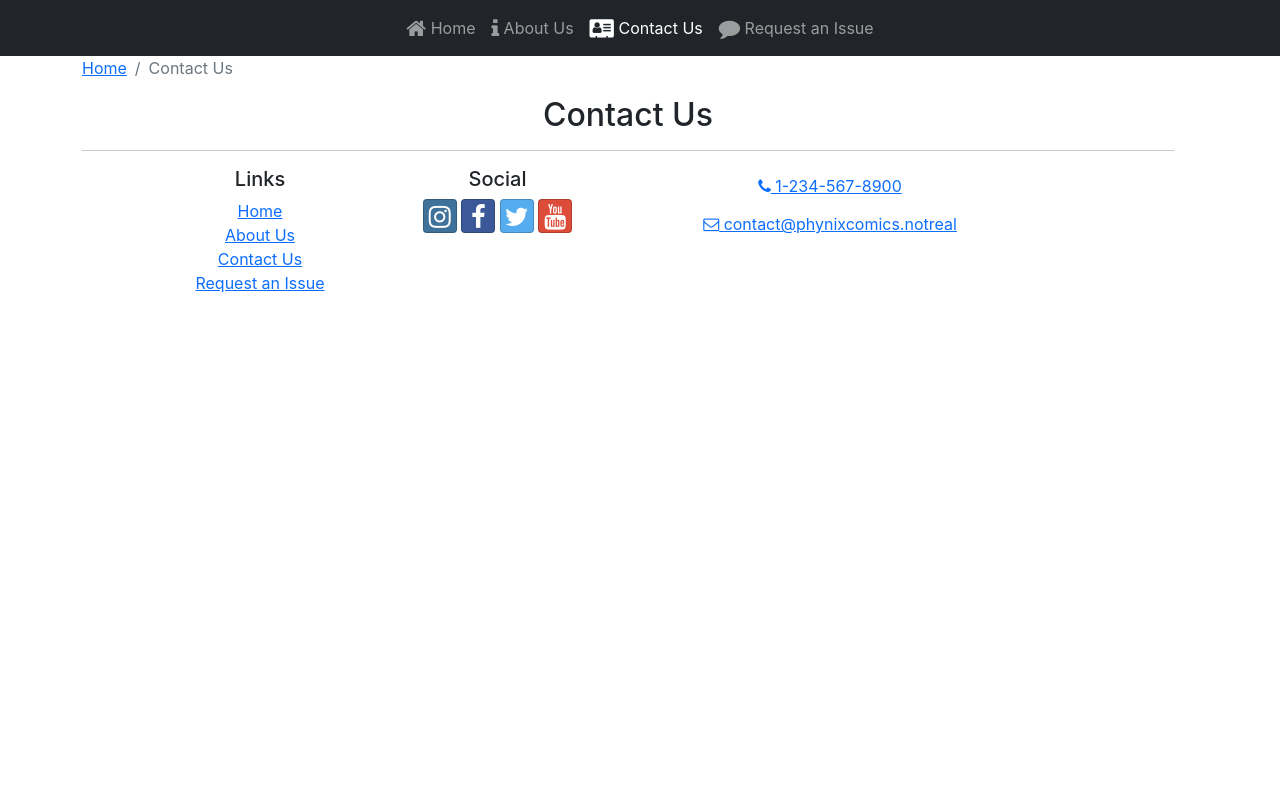
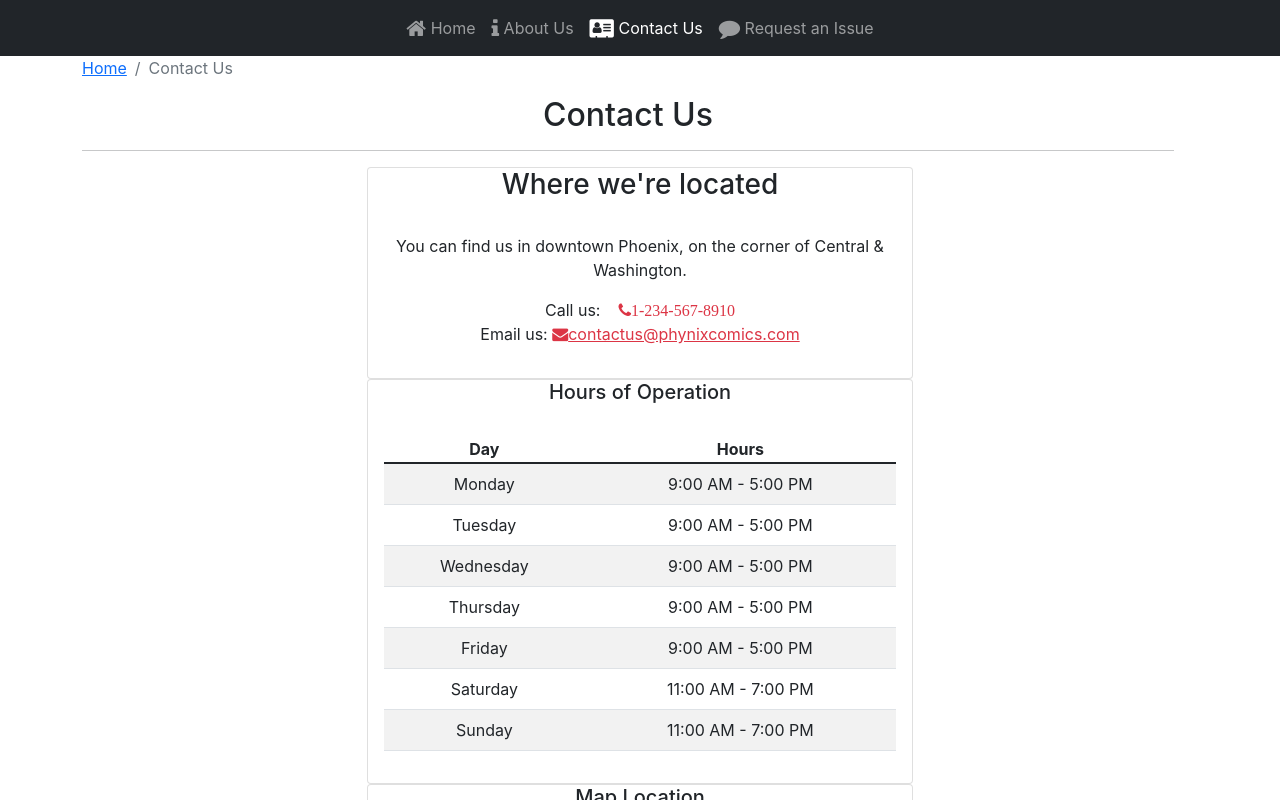
Before and after one commit to jdcnosse/ReactPortfolio, a React (Create React App) app: page /contact in a window 1280 px wide. Shown: the top 800 px of the page. Built offline with nearby package versions, Linux system fonts and the light colour scheme.

Commit message:
Adding Contact Page and About Page substance

```diff
--- a/src/App.js
+++ b/src/App.js
@@ -4,13 +4,13 @@
 import AboutPage from './pages/AboutPage';
 import ContactPage from './pages/ContactPage';
 import RequestPage from './pages/RequestPage';
-import Header from './components/Header';
+import Navigation from './components/Navigation';
 import Footer from './components/Footer';
 
 function App() {
   return (
     <div className="App">
-      <Header />
+      <Navigation />
       <Routes>
         <Route path='/' element={<HomePage />} />
         <Route path='about' element={<AboutPage />} />
--- a/src/components/Header.js
+++ b/src/components/Navigation.js
@@ -2,7 +2,7 @@
 import { Navbar, NavbarToggler, Nav, NavItem, Collapse } from 'reactstrap';
 import { NavLink } from 'react-router-dom';
 
-const Header = () => {
+const Navigation = () => {
 
     const [menuOpen, setMenuOpen] = useState(false);
 
@@ -37,4 +37,4 @@
     );
 };
 
-export default Header;
+export default Navigation;
--- a/src/components/SubHeader.js
+++ b/src/components/SubHeader.js
@@ -1,7 +1,7 @@
 import { Col, Row, Breadcrumb, BreadcrumbItem } from 'reactstrap';
 import { Link } from 'react-router-dom';
 
-const SubHeader = ({current, detail}) => {
+const SubHeader = ({current}) => {
     return (
         <Row>
             <Col>
--- /dev/null
+++ b/src/features/contact/HoursCard.js
@@ -0,0 +1,51 @@
+import { Table, Card, CardTitle, CardBody } from 'reactstrap';
+
+const HoursCard = () => {
+    return (
+        <Card>
+            <CardTitle>
+                <h5>Hours of Operation</h5>
+            </CardTitle>
+            <CardBody>
+                <Table striped>
+                        <thead>
+                    <th>Day</th>
+                    <th>Hours</th>
+                    </thead>
+                    <tbody>
+                    <tr>
+                        <td>Monday</td>
+                        <td>9:00 AM - 5:00 PM</td>
+                    </tr>
+                    <tr>
+                        <td>Tuesday</td>
+                        <td>9:00 AM - 5:00 PM</td>
+                    </tr>
+                    <tr>
+                        <td>Wednesday</td>
+                        <td>9:00 AM - 5:00 PM</td>
+                    </tr>
+                    <tr>
+                        <td>Thursday</td>
+                        <td>9:00 AM - 5:00 PM</td>
+                    </tr>
+                    <tr>
+                        <td>Friday</td>
+                        <td>9:00 AM - 5:00 PM</td>
+                    </tr>
+                    <tr>
+                        <td>Saturday</td>
+                        <td>11:00 AM - 7:00 PM</td>
+                    </tr>
+                    <tr>
+                        <td>Sunday</td>
+                        <td>11:00 AM - 7:00 PM</td>
+                    </tr>
+                    </tbody>
+                </Table>
+            </CardBody>
+        </Card>
+    );
+};
+
+export default HoursCard;
--- /dev/null
+++ b/src/features/contact/LocationCard.js
@@ -0,0 +1,22 @@
+import { Card, CardTitle, CardBody } from 'reactstrap';
+
+const LocationCard = () => {
+    return (
+        <Card>
+            <CardTitle>
+                <h3>Where we're located</h3>
+            </CardTitle>
+            <CardBody>
+                <p>
+                    You can find us in downtown Phoenix, on the corner of Central &amp; Washington.
+                </p>
+                <p>
+                    Call us: &nbsp;&nbsp;&nbsp;<a class="text-danger" href="tel:+12345678910"><i class="fa fa-phone">1-234-567-8910</i></a><br />
+                    Email us: <a class="text-danger" href="mailto:contactus@phynixcomics.com"><i class="fa fa-envelope"></i>contactus@phynixcomics.com</a>
+                </p>
+            </CardBody>
+        </Card>
+    );
+};
+
+export default LocationCard;
--- /dev/null
+++ b/src/features/contact/MapCard.js
@@ -0,0 +1,16 @@
+import { Card, CardTitle, CardBody } from 'reactstrap';
+
+const MapCard = () => {
+    return (
+        <Card>
+            <CardTitle>
+                <h5>Map Location</h5>
+            </CardTitle>
+            <CardBody>
+                <iframe title="Google Maps of Phoenix" src="https://www.google.com/maps/embed?pb=!1m18!1m12!1m3!1d425342.1915347331!2d-112.40523640448657!3d33.60567105480613!2m3!1f0!2f0!3f0!3m2!1i1024!2i768!4f13.1!3m3!1m2!1s0x872b12ed50a179cb%3A0x8c69c7f8354a1bac!2sPhoenix%2C%20AZ!5e0!3m2!1sen!2sus!4v1654296322660!5m2!1sen!2sus" width="600" height="450" style={{ border: 0 }} allowfullscreen="" loading="lazy" referrerpolicy="no-referrer-when-downgrade"></iframe>
+            </CardBody>
+        </Card>
+    );
+};
+
+export default MapCard;
--- a/src/pages/AboutPage.js
+++ b/src/pages/AboutPage.js
@@ -1,4 +1,4 @@
-import { Container, Row } from 'reactstrap';
+import { Container, Row, Card, CardBody } from 'reactstrap';
 import SubHeader from "../components/SubHeader";
 
 const AboutPage = () => {
@@ -7,6 +7,15 @@
             <Row>
                 <SubHeader current='About Us' />
             </Row>
+            <Card>
+                <CardBody>
+                    <p>Lorem ipsum dolor sit amet, consectetur adipiscing elit, sed do eiusmod tempor incididunt ut labore et dolore magna aliqua. Tincidunt tortor aliquam nulla facilisi. Nulla aliquet porttitor lacus luctus accumsan tortor posuere ac ut. Laoreet id donec ultrices tincidunt arcu non. Ac turpis egestas integer eget aliquet nibh. A condimentum vitae sapien pellentesque habitant morbi tristique senectus. Varius morbi enim nunc faucibus a pellentesque sit amet porttitor. Porttitor massa id neque aliquam vestibulum morbi blandit. Sit amet aliquam id diam maecenas ultricies mi eget mauris. Congue nisi vitae suscipit tellus mauris a diam maecenas sed. Vestibulum morbi blandit cursus risus at ultrices. Tempor orci eu lobortis elementum. Viverra justo nec ultrices dui sapien eget mi. Arcu dui vivamus arcu felis bibendum ut tristique et egestas. Sit amet mattis vulputate enim nulla aliquet porttitor lacus luctus. Dui ut ornare lectus sit.</p>
+
+                    <p>Sed felis eget velit aliquet sagittis id. Leo a diam sollicitudin tempor id eu nisl. Ipsum consequat nisl vel pretium lectus quam id. In nibh mauris cursus mattis. Tellus mauris a diam maecenas sed enim ut sem viverra. Lectus mauris ultrices eros in cursus turpis massa. Lacus laoreet non curabitur gravida arcu ac. Ut lectus arcu bibendum at. Vitae et leo duis ut diam quam nulla porttitor. Elit scelerisque mauris pellentesque pulvinar. Ut placerat orci nulla pellentesque dignissim enim sit amet. Sociis natoque penatibus et magnis dis parturient montes nascetur ridiculus. Scelerisque purus semper eget duis at tellus at urna. Vestibulum mattis ullamcorper velit sed ullamcorper morbi tincidunt. Urna neque viverra justo nec ultrices dui sapien. Ac feugiat sed lectus vestibulum mattis ullamcorper velit. Laoreet sit amet cursus sit amet dictum sit amet justo.</p>
+
+                    <p>Sed viverra tellus in hac habitasse platea dictumst. Ut sem viverra aliquet eget sit amet tellus cras. Magna etiam tempor orci eu lobortis elementum nibh tellus. Quis risus sed vulputate odio ut. Odio ut sem nulla pharetra diam sit amet. Quis hendrerit dolor magna eget. Pretium quam vulputate dignissim suspendisse in est ante. Netus et malesuada fames ac turpis egestas. Integer enim neque volutpat ac tincidunt vitae semper quis lectus. Nunc scelerisque viverra mauris in aliquam sem fringilla. Eget magna fermentum iaculis eu. Vitae suscipit tellus mauris a diam maecenas. Leo in vitae turpis massa sed elementum tempus egestas. Placerat in egestas erat imperdiet sed euismod nisi porta. Ullamcorper dignissim cras tincidunt lobortis feugiat vivamus at augue eget. Elit sed vulputate mi sit. Integer feugiat scelerisque varius morbi. Pellentesque adipiscing commodo elit at imperdiet dui accumsan sit amet.</p>
+                </CardBody>
+            </Card>
         </Container>
     );
 };
--- a/src/pages/ContactPage.js
+++ b/src/pages/ContactPage.js
@@ -1,5 +1,8 @@
-import { Container, Row } from 'reactstrap';
+import { Container, Row, Col } from 'reactstrap';
 import SubHeader from "../components/SubHeader";
+import HoursCard from '../features/contact/HoursCard';
+import LocationCard from '../features/contact/LocationCard';
+import MapCard from '../features/contact/MapCard';
 
 const ContactPage = () => {
     return (
@@ -7,6 +10,13 @@
             <Row>
                 <SubHeader current='Contact Us' />
             </Row>
+            <Row>
+                <Col lg='6' className='mx-auto'>
+                    <LocationCard />
+                    <HoursCard />
+                    <MapCard />
+                </Col>
+            </Row>
         </Container>
     );
 };
```
